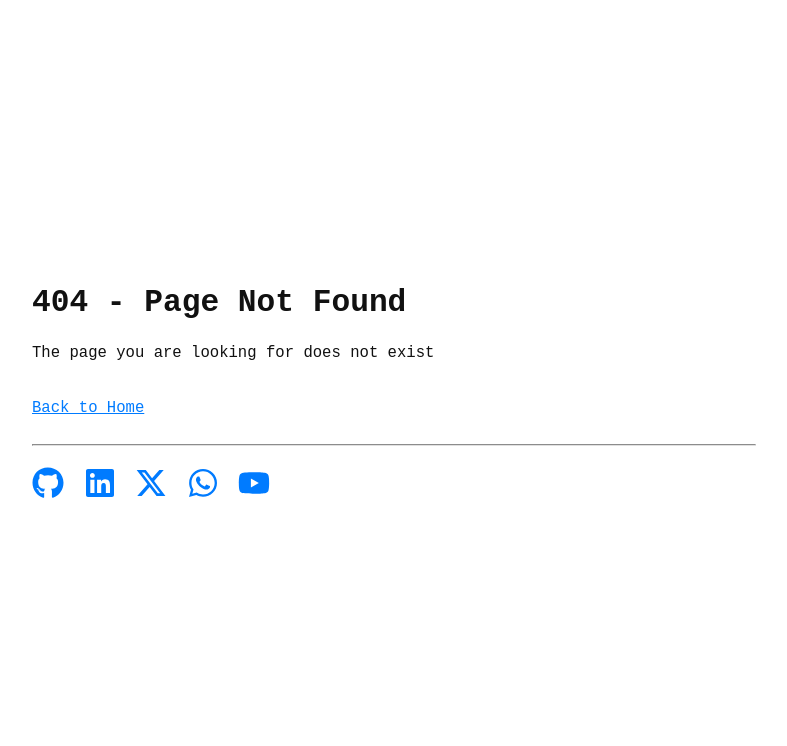
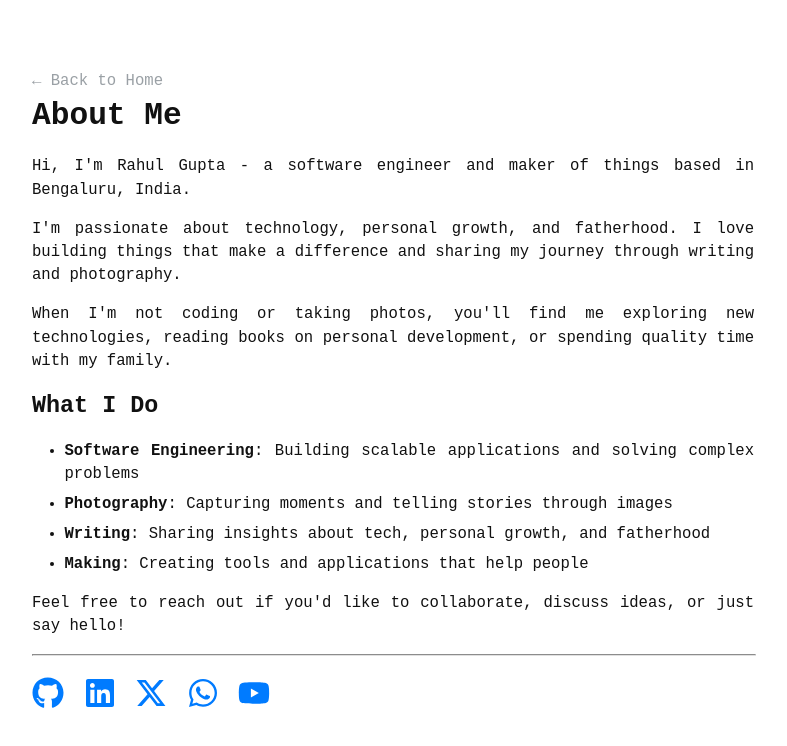
Before and after one commit to rahulob/Vite-portfolio, a React (Vite) app: page /#/about in a window 1280 px wide. Before the commit this address had no page. Shown: the top 746 px of the page, without its empty margins (247-1034 px from the left). Built offline with nearby package versions, Linux system fonts and the light colour scheme.

Commit message:
Fixed some route issues with the page

```diff
--- a/src/Components/Markdown.jsx
+++ b/src/Components/Markdown.jsx
@@ -7,7 +7,7 @@ function Markdown({ children }) {
       // Check if the link is internal (starts with /)
       if (href && href.startsWith("/")) {
         return (
-          <Link to={`/Vite-portfolio${href}`} {...props}>
+          <Link to={href} {...props}>
             {children}
           </Link>
         );
--- a/src/main.jsx
+++ b/src/main.jsx
@@ -1,6 +1,6 @@
 import { StrictMode } from "react";
 import { createRoot } from "react-dom/client";
-import { BrowserRouter, Routes, Route } from "react-router-dom";
+import { HashRouter, Routes, Route } from "react-router-dom";
 import "./index.css";
 import Home from "./Pages/Home.jsx";
 import About from "./Pages/About.jsx";
@@ -9,16 +9,16 @@ import NotFound from "./Pages/NotFound.jsx";
 
 createRoot(document.getElementById("root")).render(
   <StrictMode>
-    <BrowserRouter>
+    <HashRouter>
       <div className="app">
         <Routes>
-          <Route path="/Vite-portfolio" Component={Home} />
-          <Route path="/Vite-portfolio/about" Component={About} />
+          <Route path="/" Component={Home} />
+          <Route path="/about" Component={About} />
           {/* <Route path="/about" element={<Markdown>{AboutMarkdown}</Markdown>} /> */}
           <Route path="*" Component={NotFound} />
         </Routes>
         <SocialLinks />
       </div>
-    </BrowserRouter>
+    </HashRouter>
   </StrictMode>
 );
```
